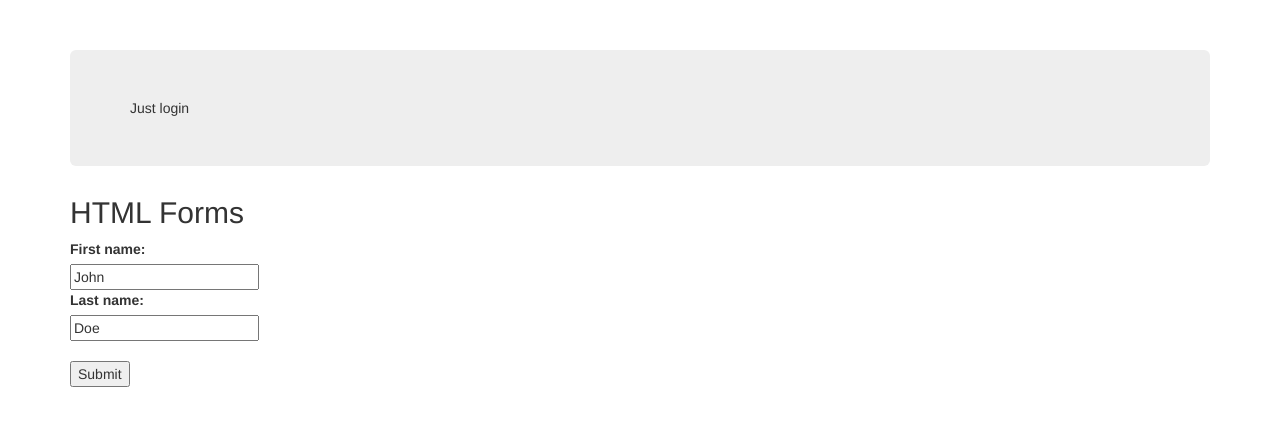
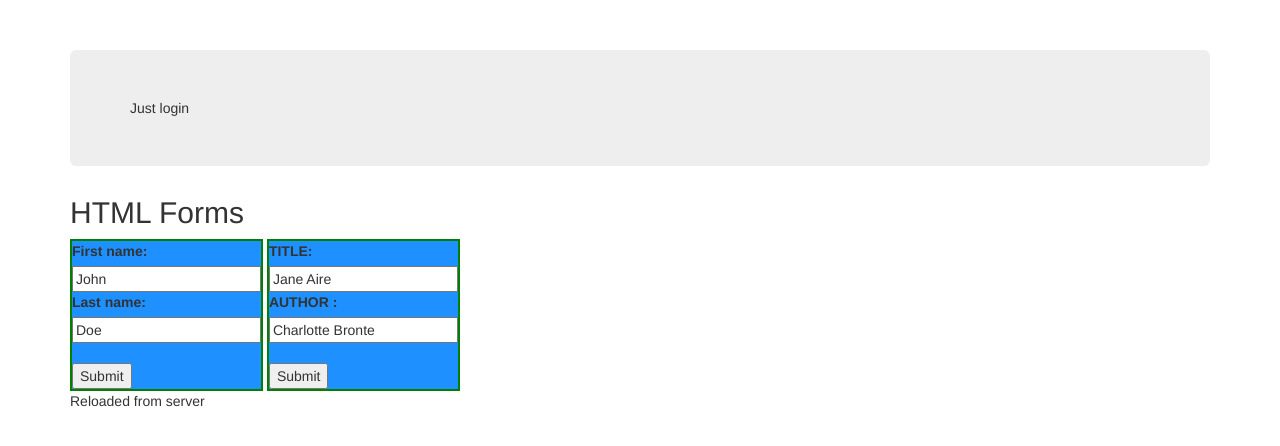
Before and after one commit to gorsyntora/myserver, a website: page index.html in a window 1280 px wide. Drawn offline with nearby package versions, Linux system fonts and the light colour scheme.

Commit message:
Css added

```diff
--- a/index.html
+++ b/index.html
@@ -1,23 +1,31 @@
 <!DOCTYPE html>
 <html lang="ru">
+
 <head>
   <meta charset="UTF-8">
   <title> Node terminal</title>
 
   <!-- CSS -->
   <link rel="stylesheet" href="//maxcdn.bootstrapcdn.com/bootstrap/3.3.2/css/bootstrap.min.css">
+  <link rel="stylesheet" href="/styles.css">
+
   <style>
-  body { padding-top:50px; }
+    body {
+      padding-top: 50px;
+    }
   </style>
 </head>
-<body class="container">
+
+<body class="container" >
 
   <div class="jumbotron">
-    <h>  Just login</h>
+    <h> Just login</h>
   </div>
   <h2>HTML Forms</h2>
 
-<form action="/"  method ="post">
+<div>
+
+  <form action="/" method="post" class = nav>
     <label for="fname">First name:</label><br>
     <input type="text" id="fname" name="fname" value="John"><br>
     <label for="lname">Last name:</label><br>
@@ -25,7 +33,15 @@
     <input type="submit" value="Submit">
   </form>
 
+  <form action="/add" method="post" class=nav>
+    <label for="title">TITLE:</label><br>
+    <input type="text" id ="title" name="title" value="Jane Aire"><br>
+    <label for="author"> AUTHOR :</label><br>
+    <input type="text" id="author" name="author" value="Charlotte Bronte"><br><br>
+    <input type="submit" value="Submit">
+  </form>
+</div>
+<div> Reloaded from server </div>
+</body>
 
-
-</body>
 </html>
--- /dev/null
+++ b/styles.css
@@ -0,0 +1,6 @@
+.nav {
+	display: inline-block; /*Задаем блочно-строчное отображение*/
+  /*	width: 180px; /*задаем ширину блока*/
+	background: dodgerblue;
+    border:  2px solid Green;
+        }
```
Also changed, not shown: mongo.js (added, +48 -0 lines), server.js (+16 -40 lines). Lines whose indentation alone changed are shown as unchanged.
